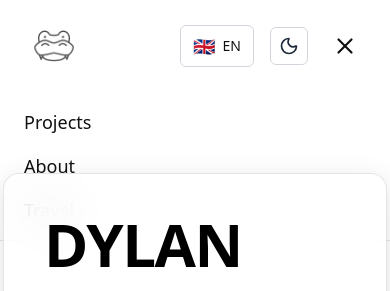
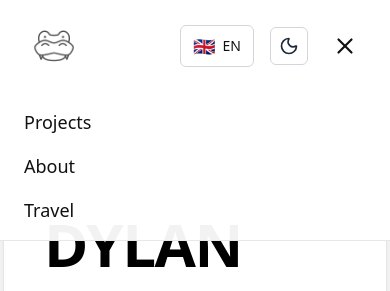
Before and after one commit to DylDeKrokodil/portfolio, a Next.js app: page / in a window 390 px wide. Both pictures are taken after a click on the button 345 px from the left and 46 px from the top of the page. Shown: the top 291 px of the page. Built offline with nearby package versions, Linux system fonts and the light colour scheme.

Commit message:
navbar phone fix

```diff
--- a/app/components/Navbar.tsx
+++ b/app/components/Navbar.tsx
@@ -14,7 +14,7 @@ export default function Navbar() {
 
   return (
     <nav className="w-full px-6 py-4 flex items-center justify-between
-                    bg-white/80 dark:bg-black/50 backdrop-blur-sm
+                    bg-white/80 dark:bg-black/50 backdrop-blur-sm z-1
                     border-b border-gray-200 dark:border-gray-800 relative">
 
       <Link href="/" className="text-xl font-semibold z-50">
@@ -61,7 +61,7 @@ export default function Navbar() {
       {open && (
         <div
           className="absolute top-full left-0 w-full bg-white/95 dark:bg-black/80 backdrop-blur-sm
-                     border-b border-gray-200 dark:border-gray-800 md:hidden flex flex-col
+                     border-b border-gray-200 dark:border-gray-800 md:hidden flex flex-col z-40
                      items-start px-6 py-4 gap-4 text-lg animate-in fade-in slide-in-from-top-2"
         >
           <Link href="/projects" onClick={() => setOpen(false)}>
```
